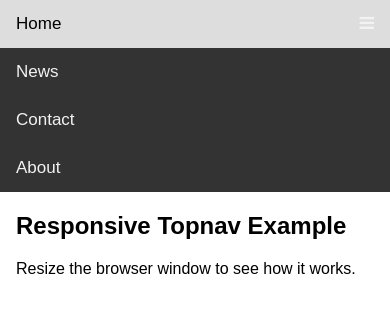
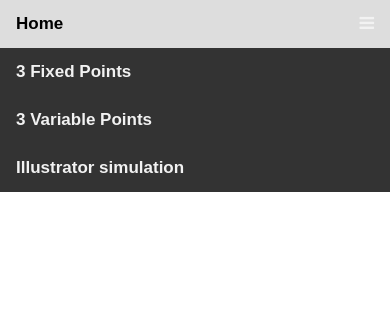
Before and after one commit to marcelcarlan/Bezier-Curves, a plain HTML site: page index.html in a window 390 px wide. Both pictures are taken after a click on the link 366 px from the left and 24 px from the top of the page. Drawn offline with Linux system fonts and the light colour scheme.

Commit message:
new commit

```diff
--- /dev/null
+++ b/css/index.css
@@ -0,0 +1,56 @@
+body {
+    margin: 0;
+    font-family: Arial, Helvetica, sans-serif;
+  }
+
+  .topnav {
+    overflow: hidden;
+    background-color: #333;
+  }
+
+  .topnav a {
+    float: left;
+    display: block;
+    color: #f2f2f2;
+    text-align: center;
+    padding: 14px 16px;
+    text-decoration: none;
+    font-size: 17px;
+    font-weight: bold;
+  }
+
+  .topnav a:hover {
+    background-color: #ddd;
+    color: black;
+  }
+
+  .active {
+    background-color: #4CAF50;
+    color: white;
+  }
+
+  .topnav .icon {
+    display: none;
+  }
+
+  @media screen and (max-width: 600px) {
+    .topnav a:not(:first-child) {display: none;}
+    .topnav a.icon {
+      float: right;
+      display: block;
+    }
+  }
+
+  @media screen and (max-width: 600px) {
+    .topnav.responsive {position: relative;}
+    .topnav.responsive .icon {
+      position: absolute;
+      right: 0;
+      top: 0;
+    }
+    .topnav.responsive a {
+      float: none;
+      display: block;
+      text-align: left;
+    }
+  }
--- a/index.html
+++ b/index.html
@@ -3,80 +3,20 @@
 <head>
 <meta name="viewport" content="width=device-width, initial-scale=1">
 <link rel="stylesheet" href="https://cdnjs.cloudflare.com/ajax/libs/font-awesome/4.7.0/css/font-awesome.min.css">
-<style>
-body {
-  margin: 0;
-  font-family: Arial, Helvetica, sans-serif;
-}
-
-.topnav {
-  overflow: hidden;
-  background-color: #333;
-}
-
-.topnav a {
-  float: left;
-  display: block;
-  color: #f2f2f2;
-  text-align: center;
-  padding: 14px 16px;
-  text-decoration: none;
-  font-size: 17px;
-}
-
-.topnav a:hover {
-  background-color: #ddd;
-  color: black;
-}
-
-.active {
-  background-color: #4CAF50;
-  color: white;
-}
-
-.topnav .icon {
-  display: none;
-}
-
-@media screen and (max-width: 600px) {
-  .topnav a:not(:first-child) {display: none;}
-  .topnav a.icon {
-    float: right;
-    display: block;
-  }
-}
-
-@media screen and (max-width: 600px) {
-  .topnav.responsive {position: relative;}
-  .topnav.responsive .icon {
-    position: absolute;
-    right: 0;
-    top: 0;
-  }
-  .topnav.responsive a {
-    float: none;
-    display: block;
-    text-align: left;
-  }
-}
-</style>
+<link rel="stylesheet" href="css/index.css">
 </head>
 <body>
 
 <div class="topnav" id="myTopnav">
   <a href="#home" class="active">Home</a>
-  <a href="#news">News</a>
-  <a href="#contact">Contact</a>
-  <a href="#about">About</a>
+  <a href="#news">3 Fixed Points</a>
+  <a href="#contact">3 Variable Points</a>
+  <a href="#about">Illustrator simulation</a>
   <a href="javascript:void(0);" class="icon" onclick="myFunction()">
     <i class="fa fa-bars"></i>
   </a>
 </div>
 
-<div style="padding-left:16px">
-  <h2>Responsive Topnav Example</h2>
-  <p>Resize the browser window to see how it works.</p>
-</div>
 
 <script>
 function myFunction() {
```
Also changed, not shown: js/index.js (added).
